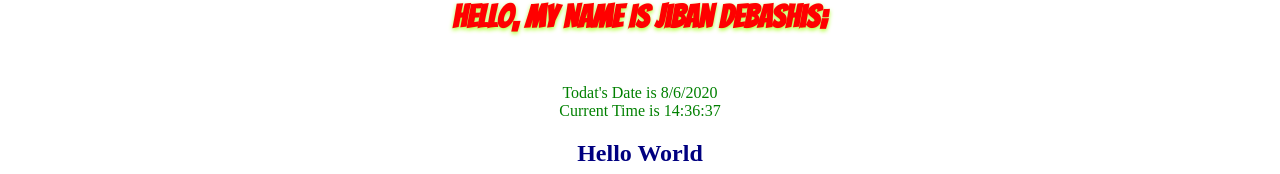
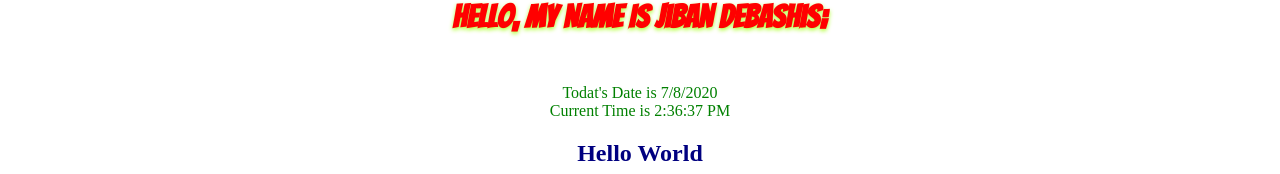
Before and after one commit to jibanblog/reactminiproject, a React (Create React App) app: page / in a window 1280 px wide. Shown: the top 174 px of the page. Built offline with nearby package versions, Linux system fonts and the light colour scheme.

Commit message:
changes are made

```diff
--- a/src/index.js
+++ b/src/index.js
@@ -35,8 +35,8 @@ const links = 'https://jibanblog.github.io/rainbow.github.io/index.html';
 ReactDOM.render(
   <>
   <h1 className="heading"> {`Hello, My name is ${fname} ${lname}`} </h1>
-  <p style={{color: 'green', textAlign: 'center'}}> {`Todat's Date is ${now.getDate() + "/" + now.getMonth() + "/" + now.getFullYear()}`} </p>
-  <p style={{color:'green', textAlign: 'center', marginBottom:'20px'}}> {`Current Time is ${now.getHours() + ":" + now.getMinutes() + ":" + now.getSeconds()} `} </p>
+  <p style={{color: 'green', textAlign: 'center'}}> {`Todat's Date is ${now.toLocaleDateString()}`} </p>
+  <p style={{color:'green', textAlign: 'center', marginBottom:'20px'}}> {`Current Time is ${now.toLocaleTimeString()} `} </p>
   <h2 contentEditable="true" style={{color: 'navy', textAlign: 'center', marginBottom:'20px'}}> Hello World </h2>
   <a href={links} target="_blank" rel="noopener noreferrer" >
   <img src="./orisa2.jpg" alt="odishaImage" height="200px" width="400px" />
```
